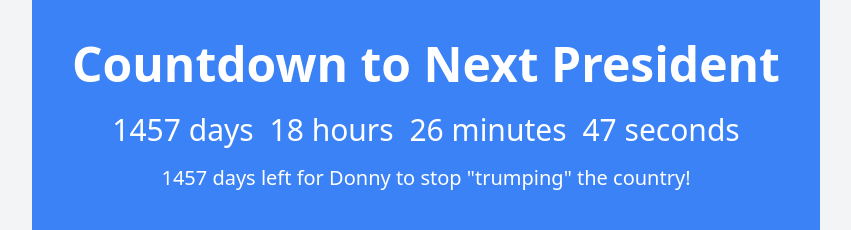
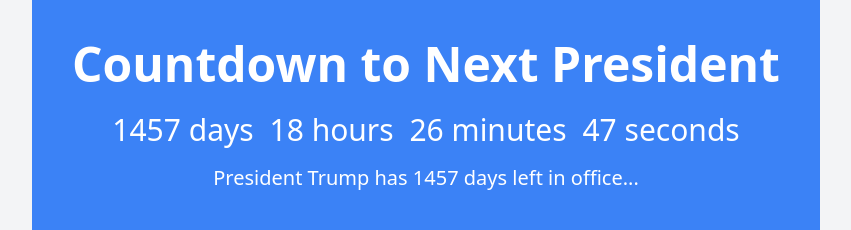
Before and after one commit to ileka2468/PresidentialCountdown, a React (Vite) app: page / in a window 1280 px wide. Shown: the top 230 px of the page, without its empty margins (214-1065 px from the left). Built offline with nearby package versions, Linux system fonts and the light colour scheme; no server answers; the database is empty.

Commit message:
countdown

```diff
--- a/src/components/Countdown.tsx
+++ b/src/components/Countdown.tsx
@@ -110,8 +110,8 @@
 
   const message =
     mode === "republican"
-      ? `President Trump has ${timeLeft.days} days left to make America great again!`
-      : `${timeLeft.days} days left for Donny to stop "trumping" the country!`;
+      ? `President Trump has ${timeLeft.days} days left in office!`
+      : `President Trump has ${timeLeft.days} days left in office...`;
 
   return (
     <div
```
